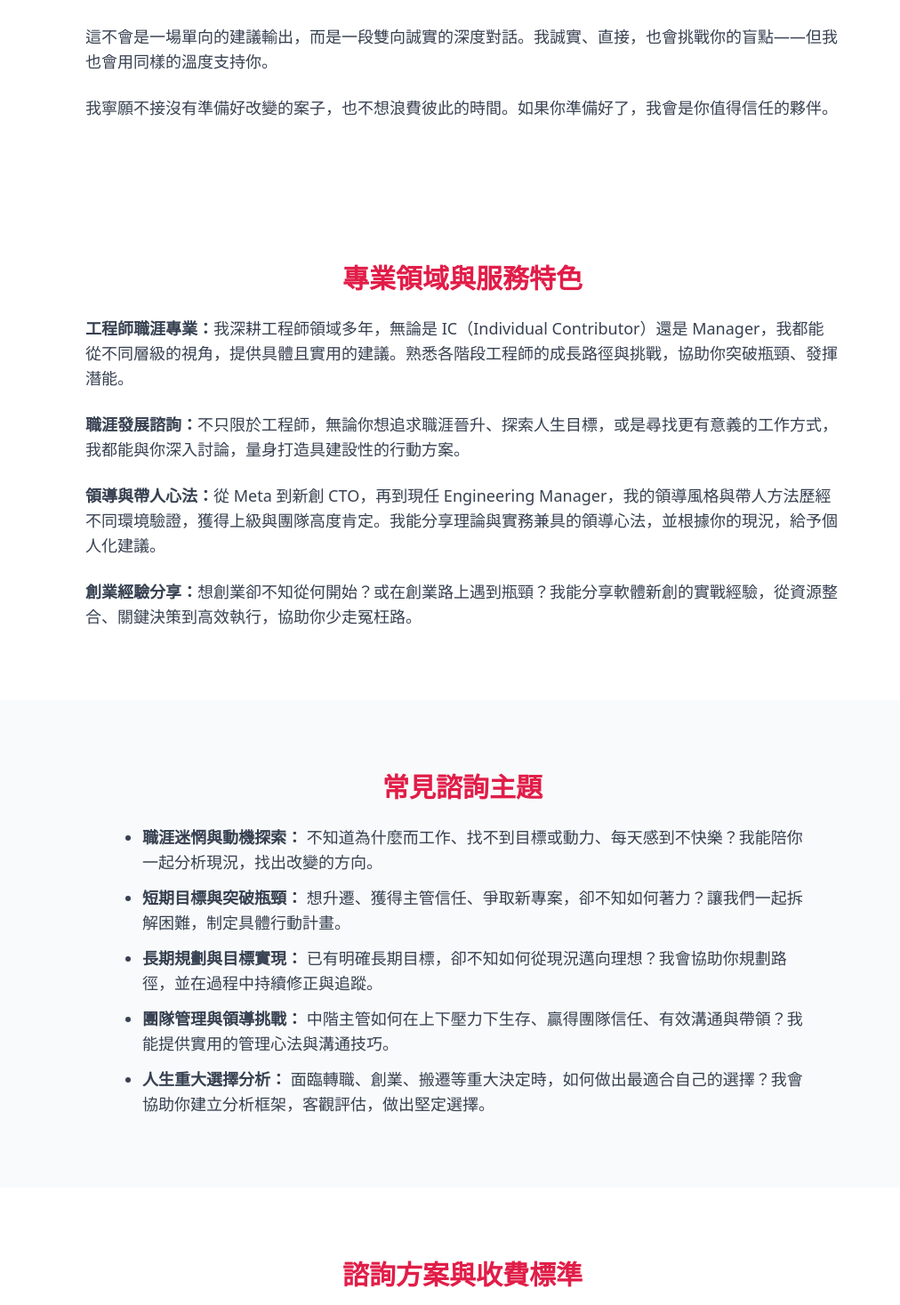
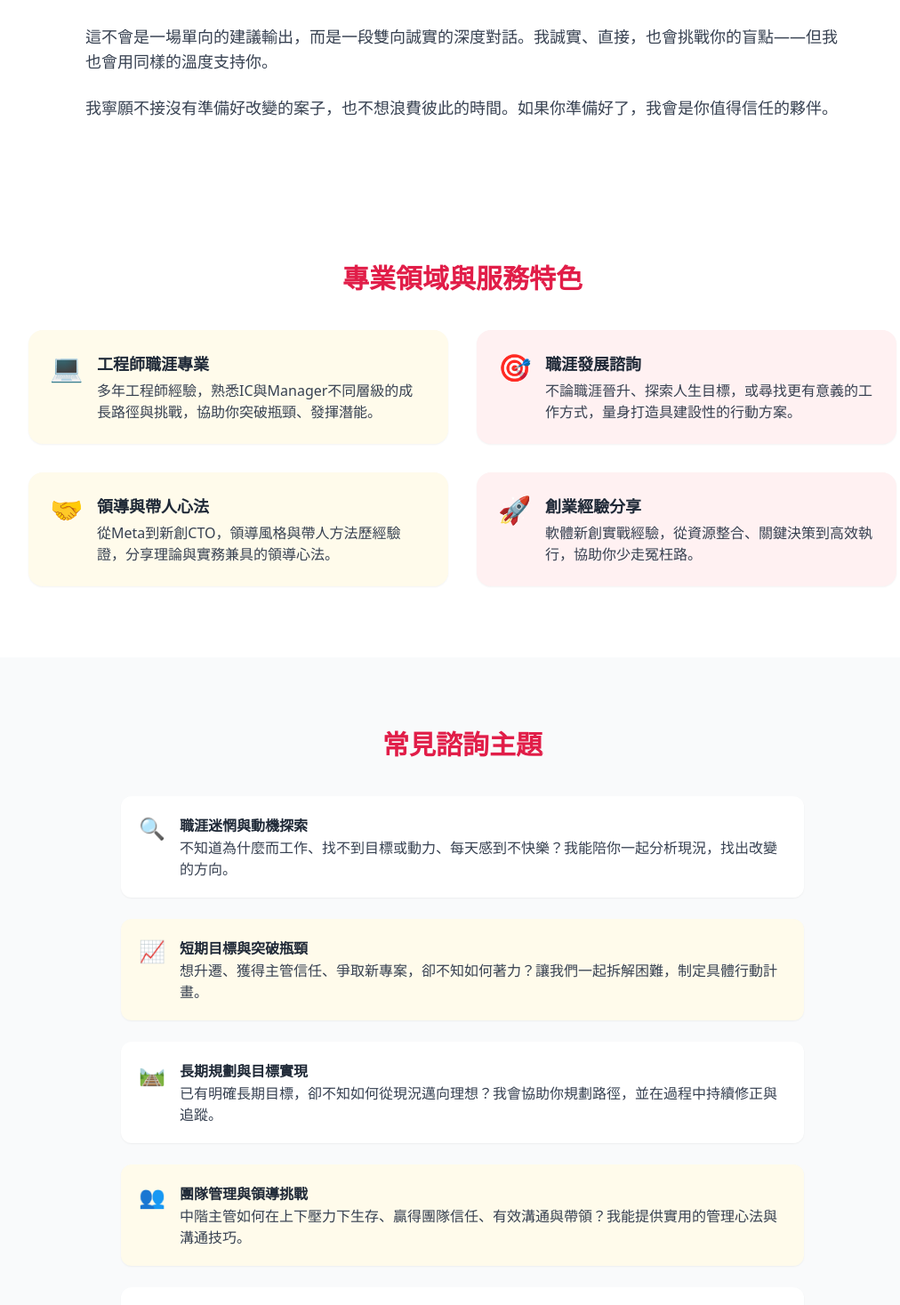
Before and after one commit to jocelinho/website, a React (Vite) app: page /consulting in a window 1280 px wide. Shown: the part 1330-2797 px from the top of the page at 89% size, without its empty margins (120-1132 px from the left). Built offline with nearby package versions, Linux system fonts and the light colour scheme.

Commit message:
Redesign testimonials section with cards, icons, and improved layout

```diff
--- a/src/components/ConsultingHomepage.jsx
+++ b/src/components/ConsultingHomepage.jsx
@@ -72,99 +72,139 @@ export default function ConsultingHomepage() {
         </div>
       </section>
 
-      {/* Expertise & Services */}
-      <section className="py-20 px-6 max-w-4xl mx-auto">
-        <h2 className="text-3xl font-semibold mb-6 text-center text-rose-600">
+      {/* Expertise & Services - Redesigned */}
+      <section className="py-20 px-6 max-w-5xl mx-auto">
+        <h2 className="text-3xl font-semibold mb-10 text-center text-rose-600">
           專業領域與服務特色
         </h2>
-        <div className="space-y-6 text-lg text-gray-700">
-          <p>
-            <b>工程師職涯專業：</b>我深耕工程師領域多年，無論是 IC（Individual
-            Contributor）還是
-            Manager，我都能從不同層級的視角，提供具體且實用的建議。熟悉各階段工程師的成長路徑與挑戰，協助你突破瓶頸、發揮潛能。
-          </p>
-          <p>
-            <b>職涯發展諮詢：</b>
-            不只限於工程師，無論你想追求職涯晉升、探索人生目標，或是尋找更有意義的工作方式，我都能與你深入討論，量身打造具建設性的行動方案。
-          </p>
-          <p>
-            <b>領導與帶人心法：</b>從 Meta 到新創 CTO，再到現任 Engineering
-            Manager，我的領導風格與帶人方法歷經不同環境驗證，獲得上級與團隊高度肯定。我能分享理論與實務兼具的領導心法，並根據你的現況，給予個人化建議。
-          </p>
-          <p>
-            <b>創業經驗分享：</b>
-            想創業卻不知從何開始？或在創業路上遇到瓶頸？我能分享軟體新創的實戰經驗，從資源整合、關鍵決策到高效執行，協助你少走冤枉路。
-          </p>
+        <div className="grid grid-cols-1 md:grid-cols-2 gap-8">
+          <div className="bg-amber-50 rounded-2xl p-6 flex items-start gap-4 shadow-sm">
+            <span className="text-3xl">💻</span>
+            <div>
+              <div className="font-bold text-lg mb-1">工程師職涯專業</div>
+              <div className="text-gray-700 text-base">
+                多年工程師經驗，熟悉IC與Manager不同層級的成長路徑與挑戰，協助你突破瓶頸、發揮潛能。
+              </div>
+            </div>
+          </div>
+          <div className="bg-rose-50 rounded-2xl p-6 flex items-start gap-4 shadow-sm">
+            <span className="text-3xl">🎯</span>
+            <div>
+              <div className="font-bold text-lg mb-1">職涯發展諮詢</div>
+              <div className="text-gray-700 text-base">
+                不論職涯晉升、探索人生目標，或尋找更有意義的工作方式，量身打造具建設性的行動方案。
+              </div>
+            </div>
+          </div>
+          <div className="bg-amber-50 rounded-2xl p-6 flex items-start gap-4 shadow-sm">
+            <span className="text-3xl">🤝</span>
+            <div>
+              <div className="font-bold text-lg mb-1">領導與帶人心法</div>
+              <div className="text-gray-700 text-base">
+                從Meta到新創CTO，領導風格與帶人方法歷經驗證，分享理論與實務兼具的領導心法。
+              </div>
+            </div>
+          </div>
+          <div className="bg-rose-50 rounded-2xl p-6 flex items-start gap-4 shadow-sm">
+            <span className="text-3xl">🚀</span>
+            <div>
+              <div className="font-bold text-lg mb-1">創業經驗分享</div>
+              <div className="text-gray-700 text-base">
+                軟體新創實戰經驗，從資源整合、關鍵決策到高效執行，協助你少走冤枉路。
+              </div>
+            </div>
+          </div>
         </div>
       </section>
 
-      {/* Topics I Help With */}
+      {/* Topics I Help With - Redesigned */}
       <section className="py-20 px-6 bg-gray-50">
-        <h2 className="text-3xl font-semibold mb-6 text-center text-rose-600">
+        <h2 className="text-3xl font-semibold mb-10 text-center text-rose-600">
           常見諮詢主題
         </h2>
-        <ul className="list-disc pl-6 max-w-3xl mx-auto text-lg space-y-3 text-gray-700">
-          <li>
-            <b>職涯迷惘與動機探索：</b>{" "}
+        <div className="max-w-3xl mx-auto space-y-6">
+          <div className="flex items-start gap-4 bg-white rounded-xl p-5 shadow-sm">
+            <span className="text-2xl">🔍</span>
+            <div>
+              <div className="font-bold">職涯迷惘與動機探索</div>
+              <div className="text-gray-700 text-base">
                 不知道為什麼而工作、找不到目標或動力、每天感到不快樂？我能陪你一起分析現況，找出改變的方向。
-          </li>
-          <li>
-            <b>短期目標與突破瓶頸：</b>{" "}
+              </div>
+            </div>
+          </div>
+          <div className="flex items-start gap-4 bg-amber-50 rounded-xl p-5 shadow-sm">
+            <span className="text-2xl">📈</span>
+            <div>
+              <div className="font-bold">短期目標與突破瓶頸</div>
+              <div className="text-gray-700 text-base">
                 想升遷、獲得主管信任、爭取新專案，卻不知如何著力？讓我們一起拆解困難，制定具體行動計畫。
-          </li>
-          <li>
-            <b>長期規劃與目標實現：</b>{" "}
+              </div>
+            </div>
+          </div>
+          <div className="flex items-start gap-4 bg-white rounded-xl p-5 shadow-sm">
+            <span className="text-2xl">🛤️</span>
+            <div>
+              <div className="font-bold">長期規劃與目標實現</div>
+              <div className="text-gray-700 text-base">
                 已有明確長期目標，卻不知如何從現況邁向理想？我會協助你規劃路徑，並在過程中持續修正與追蹤。
-          </li>
-          <li>
-            <b>團隊管理與領導挑戰：</b>{" "}
+              </div>
+            </div>
+          </div>
+          <div className="flex items-start gap-4 bg-amber-50 rounded-xl p-5 shadow-sm">
+            <span className="text-2xl">👥</span>
+            <div>
+              <div className="font-bold">團隊管理與領導挑戰</div>
+              <div className="text-gray-700 text-base">
                 中階主管如何在上下壓力下生存、贏得團隊信任、有效溝通與帶領？我能提供實用的管理心法與溝通技巧。
-          </li>
-          <li>
-            <b>人生重大選擇分析：</b>{" "}
+              </div>
+            </div>
+          </div>
+          <div className="flex items-start gap-4 bg-white rounded-xl p-5 shadow-sm">
+            <span className="text-2xl">🧭</span>
+            <div>
+              <div className="font-bold">人生重大選擇分析</div>
+              <div className="text-gray-700 text-base">
                 面臨轉職、創業、搬遷等重大決定時，如何做出最適合自己的選擇？我會協助你建立分析框架，客觀評估，做出堅定選擇。
-          </li>
-        </ul>
+              </div>
+            </div>
+          </div>
+        </div>
       </section>
 
-      {/* Pricing & Packages */}
-      <section className="py-20 px-6 max-w-4xl mx-auto">
-        <h2 className="text-3xl font-semibold mb-6 text-center text-rose-600">
+      {/* Pricing & Packages - Redesigned */}
+      <section className="py-20 px-6 max-w-5xl mx-auto">
+        <h2 className="text-3xl font-semibold mb-10 text-center text-rose-600">
           諮詢方案與收費標準
         </h2>
-        <div className="text-lg text-gray-700 space-y-4">
-          <blockquote className="italic text-rose-500 text-center mb-6">
+        <blockquote className="italic text-rose-500 text-center mb-8">
           我的收費不僅反映時間成本，更是為了篩選出真正重視自我成長、願意認真行動的你。
         </blockquote>
-          <div className="space-y-4">
-            <div className="border rounded-xl p-6 bg-gray-50">
-              <div className="font-bold text-xl mb-2">
-                方案一：初次體驗（30分鐘）
-              </div>
-              <div>適合想初步了解諮詢風格與流程的人。</div>
-              <div className="text-rose-600 font-semibold mt-2">
-                定價：$3,500
+        <div className="grid grid-cols-1 md:grid-cols-3 gap-8">
+          <div className="border-2 border-rose-200 rounded-2xl p-8 bg-white flex flex-col items-center shadow-md">
+            <div className="font-bold text-xl mb-2">初次體驗</div>
+            <div className="text-gray-600 mb-2">30分鐘</div>
+            <div className="text-rose-600 font-bold text-2xl mb-4">$3,500</div>
+            <div className="text-gray-700 text-center mb-4">
+              適合想初步了解諮詢風格與流程的人。
             </div>
           </div>
-            <div className="border rounded-xl p-6 bg-white">
-              <div className="font-bold text-xl mb-2">
-                方案二：單次諮詢（90分鐘）
-              </div>
-              <div>
+          <div className="border-4 border-rose-500 rounded-2xl p-8 bg-rose-50 flex flex-col items-center shadow-lg scale-105">
+            <div className="font-bold text-xl mb-2">單次諮詢</div>
+            <div className="text-gray-600 mb-2">90分鐘</div>
+            <div className="text-rose-600 font-bold text-2xl mb-4">$7,500</div>
+            <div className="text-gray-700 text-center mb-4">
               適合希望深入討論背景、個性、動機與現況，獲得具體建議的人。
             </div>
-              <div className="text-rose-600 font-semibold mt-2">
-                定價：$7,500
+            <span className="bg-rose-500 text-white text-xs px-3 py-1 rounded-full font-semibold">
+              推薦
+            </span>
           </div>
-            </div>
-            <div className="border rounded-xl p-6 bg-gray-50">
-              <div className="font-bold text-xl mb-2">
-                方案三：四次諮詢（每次90分鐘）
-              </div>
-              <div>適合有明確目標、需要持續追蹤與修正行動計畫的學員。</div>
-              <div className="text-rose-600 font-semibold mt-2">
-                定價：$27,000
-              </div>
+          <div className="border-2 border-rose-200 rounded-2xl p-8 bg-white flex flex-col items-center shadow-md">
+            <div className="font-bold text-xl mb-2">四次諮詢</div>
+            <div className="text-gray-600 mb-2">每次90分鐘</div>
+            <div className="text-rose-600 font-bold text-2xl mb-4">$27,000</div>
+            <div className="text-gray-700 text-center mb-4">
+              適合有明確目標、需要持續追蹤與修正行動計畫的學員。
             </div>
           </div>
         </div>
@@ -194,33 +234,54 @@ export default function ConsultingHomepage() {
         </div>
       </section>
 
-      {/* Testimonials */}
+      {/* Testimonials - Redesigned */}
       <section className="py-20 px-6 bg-white">
-        <h2 className="text-3xl font-semibold mb-6 text-center text-rose-600">
+        <h2 className="text-3xl font-semibold mb-10 text-center text-rose-600">
           學員與同事的真實回饋
         </h2>
-        <div className="max-w-3xl mx-auto space-y-6 text-gray-700 text-lg">
-          <blockquote>
+        <div className="max-w-4xl mx-auto grid grid-cols-1 md:grid-cols-2 gap-8">
+          <div className="relative bg-amber-50 rounded-2xl p-6 shadow-md">
+            <span className="absolute -top-4 left-6 text-3xl">💬</span>
+            <blockquote className="text-gray-800 italic mt-4">
               「感謝妳在壓力大且繁重的工作之餘仍細心地為團隊中的每一個成員著想，很幸運能夠成為妳團隊的一部分。」
             </blockquote>
-          <blockquote>
+          </div>
+          <div className="relative bg-rose-50 rounded-2xl p-6 shadow-md">
+            <span className="absolute -top-4 left-6 text-3xl">💬</span>
+            <blockquote className="text-gray-800 italic mt-4">
               「很慶幸由妳來擔任我的主管，妳以信任為前提助人成長、以身作則、幫助團隊移除障礙，這些都讓我獲益良多！」
             </blockquote>
-          <blockquote>
+          </div>
+          <div className="relative bg-amber-50 rounded-2xl p-6 shadow-md">
+            <span className="absolute -top-4 left-6 text-3xl">💬</span>
+            <blockquote className="text-gray-800 italic mt-4">
               「非常感謝妳一直都對我很有耐心，即便我犯了錯，妳也都不厭其煩地跟我溝通，一起找出問題的根源，並給我有建設性的建議，讓我能真正的解決問題和成長。」
             </blockquote>
-          <blockquote>
+          </div>
+          <div className="relative bg-rose-50 rounded-2xl p-6 shadow-md">
+            <span className="absolute -top-4 left-6 text-3xl">💬</span>
+            <blockquote className="text-gray-800 italic mt-4">
               「妳建立了一個很有安全感的工作環境，並示範如何領導與影響他人，也讓我更有勇氣做出正確的選擇。」
             </blockquote>
-          <blockquote>
+          </div>
+          <div className="relative bg-amber-50 rounded-2xl p-6 shadow-md">
+            <span className="absolute -top-4 left-6 text-3xl">💬</span>
+            <blockquote className="text-gray-800 italic mt-4">
               「妳對他人的付出像漣漪般擴散，帶給我許多啟發與力量。」
             </blockquote>
-          <blockquote>
+          </div>
+          <div className="relative bg-rose-50 rounded-2xl p-6 shadow-md">
+            <span className="absolute -top-4 left-6 text-3xl">💬</span>
+            <blockquote className="text-gray-800 italic mt-4">
               「我從失去信心，到再次挑戰人生，都是因為妳的鼓勵與幫助。」
             </blockquote>
-          <blockquote>
+          </div>
+          <div className="relative bg-amber-50 rounded-2xl p-6 shadow-md md:col-span-2">
+            <span className="absolute -top-4 left-6 text-3xl">💬</span>
+            <blockquote className="text-gray-800 italic mt-4">
               「很感激妳曾是我的 Manager，妳永遠都會是我追尋的目標。」
             </blockquote>
+          </div>
         </div>
       </section>
 
@@ -248,23 +309,12 @@ export default function ConsultingHomepage() {
         </div>
       </section>
 
-      {/* Final CTA */}
-      <section className="py-20 px-6 text-center">
-        <h2 className="text-3xl font-semibold mb-4 text-gray-800">
-          準備好了嗎？
-        </h2>
-        <p className="text-lg text-gray-600 mb-6">
-          讓我們一起開始這段有深度、具行動力的對話
-        </p>
-        <div className="flex flex-col sm:flex-row justify-center gap-4">
-          <button className="bg-rose-500 hover:bg-rose-600 text-white px-8 py-3 rounded-full shadow-md transition">
+      {/* Sticky CTA Button */}
+      <div className="fixed bottom-6 left-0 w-full flex justify-center z-50 pointer-events-none">
+        <button className="pointer-events-auto bg-rose-500 hover:bg-rose-600 text-white px-8 py-4 rounded-full shadow-lg text-lg font-bold transition focus:outline-none focus:ring-2 focus:ring-rose-400">
           立即預約諮詢
         </button>
-          <button className="border border-rose-500 text-rose-600 px-8 py-3 rounded-full transition hover:bg-rose-100">
-            查看服務方案
-          </button>
       </div>
-      </section>
 
       <footer className="py-8 text-center text-sm text-gray-500 bg-white">
         © {new Date().getFullYear()} Yun-Chi Consulting. All rights reserved.
```
Lines whose indentation alone changed are shown as unchanged.
